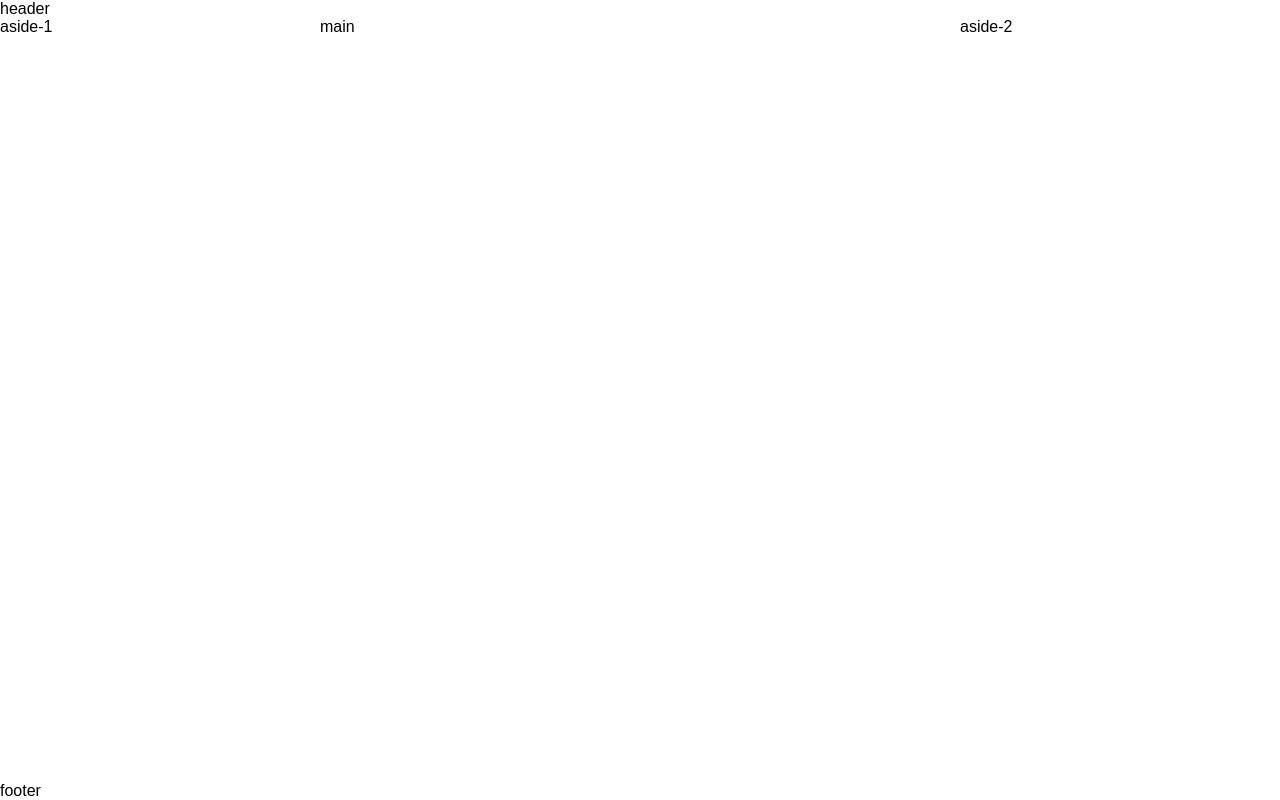
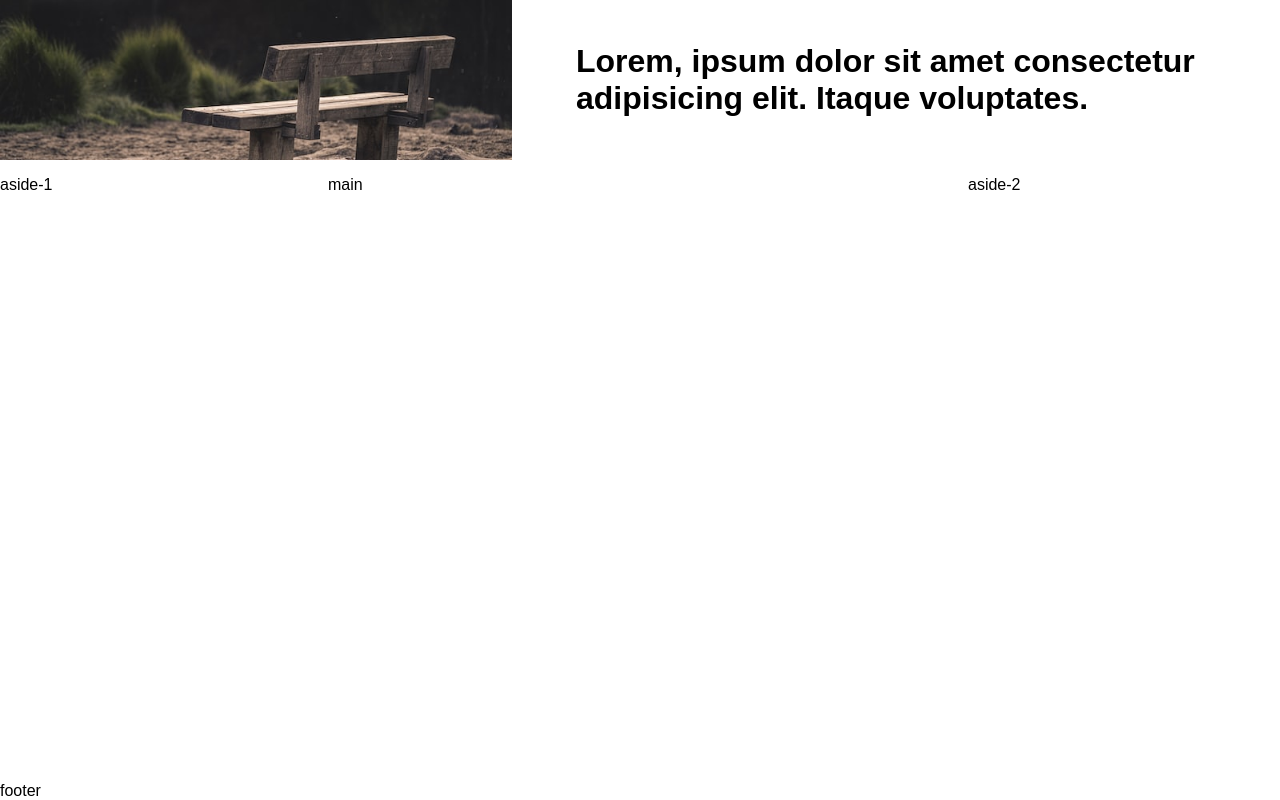
Before and after one commit to ivan-pl/js-basic-hw-8, a website built with webpack: page src/index.html in a window 1280 px wide. Built offline with nearby package versions, Linux system fonts and the light colour scheme.

Commit message:
layout: add header

```diff
--- a/src/index.html
+++ b/src/index.html
@@ -7,7 +7,17 @@
     <title>Three-column layout</title>
   </head>
   <body class="page">
-    <header class="header">header</header>
+    <header class="header">
+      <img
+        class="header__logo"
+        src="./images/tijs-van-leur-ox9Y-Ad--_k-unsplash.jpg"
+        alt="A lonely empty bench next to a lake during late moody sunset."
+      />
+      <h1 class="header__title">
+        Lorem, ipsum dolor sit amet consectetur adipisicing elit. Itaque
+        voluptates.
+      </h1>
+    </header>
     <main class="main">main</main>
     <aside class="aside-1">aside-1</aside>
     <aside class="aside-2">aside-2</aside>
--- a/src/styles/style.css
+++ b/src/styles/style.css
@@ -15,18 +15,39 @@
 
 .page {
   display: grid;
+  column-gap: 1rem;
+  row-gap: 1rem;
   grid-template:
-    "header header header" auto
+    "header header header" minmax(7rem, 20%)
     "aside-1 main aside-2" 1fr
     "footer footer footer" auto / 1fr 2fr 1fr;
   min-height: 100vh;
   max-width: 90rem;
+  min-width: 56rem;
   margin: 0 auto;
   background-color: white;
 }
 
 .header {
   grid-area: header;
+  display: flex;
+  flex-flow: row nowrap;
+}
+
+.header__logo {
+  width: 100%;
+  height: 100%;
+  flex: 1 1 30%;
+  object-fit: cover;
+  object-position: center;
+}
+
+.header__title {
+  flex: 1 1 50%;
+  text-align: left;
+  margin: auto 0;
+  padding-left: 5%;
+  vertical-align: bottom;
 }
 
 .aside-1 {
```
Also changed, not shown: .stylelintrc.json, src/images/tijs-van-leur-ox9Y-Ad--_k-unsplash.jpg (added).
